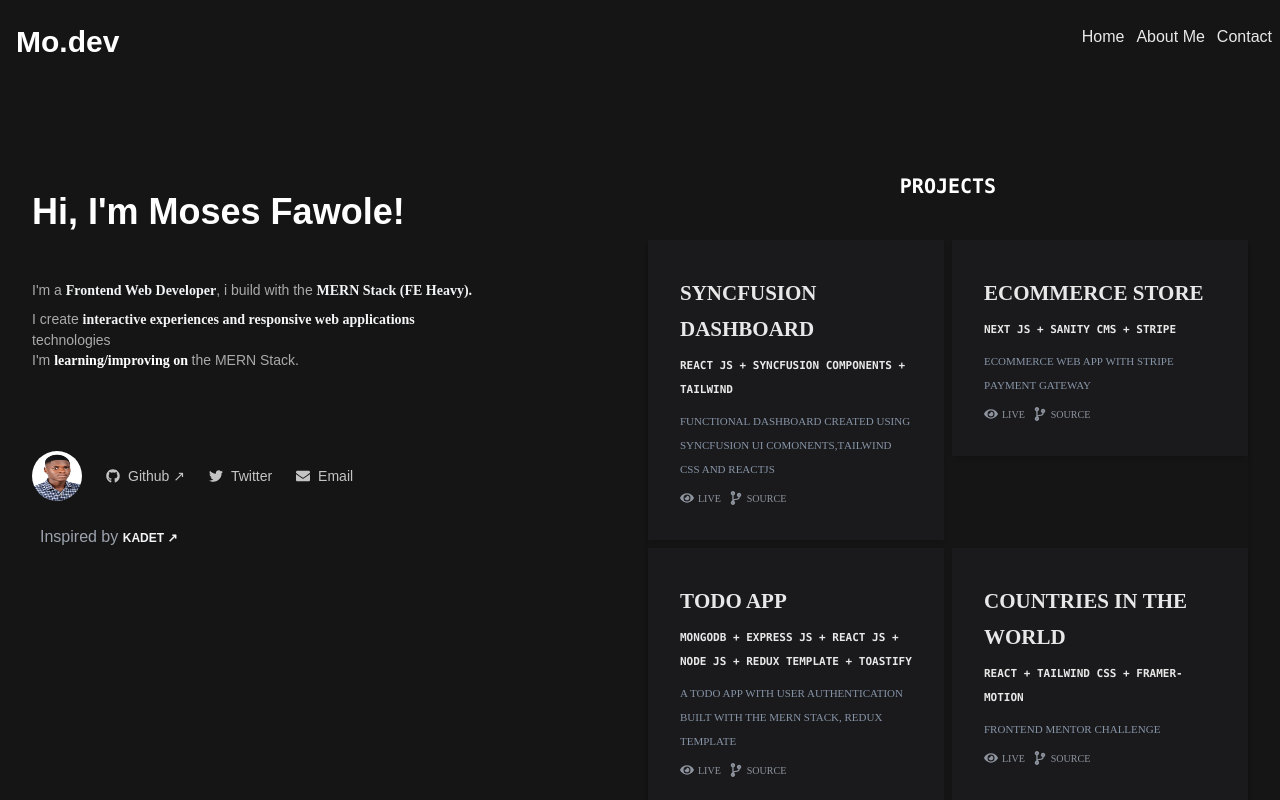
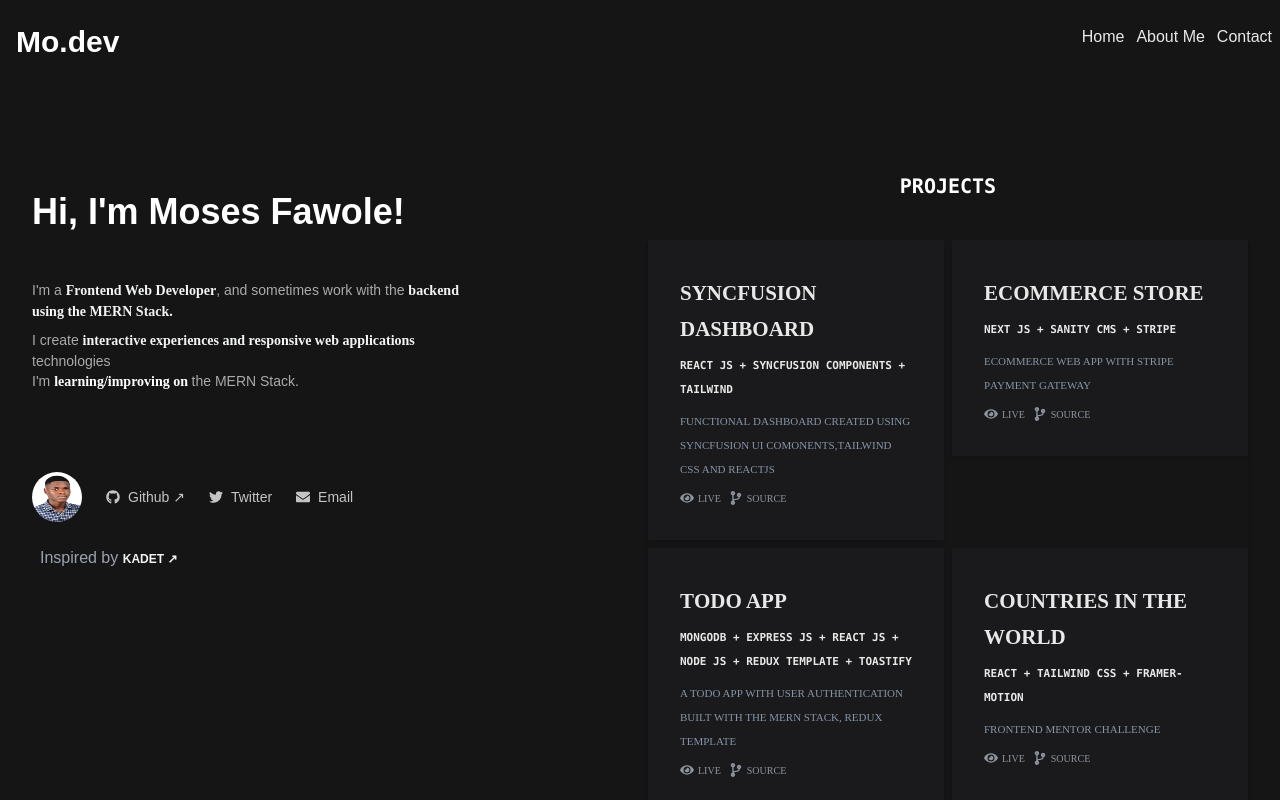
Before and after one commit to mosesfawole/portfolio, a React (Create React App) app: page / in a window 1280 px wide. Shown: the top 800 px of the page. Built offline with nearby package versions, Linux system fonts and the light colour scheme.

Commit message:
cheanges to hero text

```diff
--- a/src/components/HeroText.jsx
+++ b/src/components/HeroText.jsx
@@ -50,9 +50,9 @@ const HeroText = () => {
           <span className="text-gray-100 font-indie font-semibold">
             Frontend Web Developer
           </span>
-          , i build with the{" "}
+          , and sometimes work with the{" "}
           <span className="text-gray-100 font-indie font-semibold">
-            MERN Stack (FE Heavy).{" "}
+            backend using the MERN Stack.{" "}
           </span>
         </h2>
         <p className="md:mb-10 mt-2  ">
```
